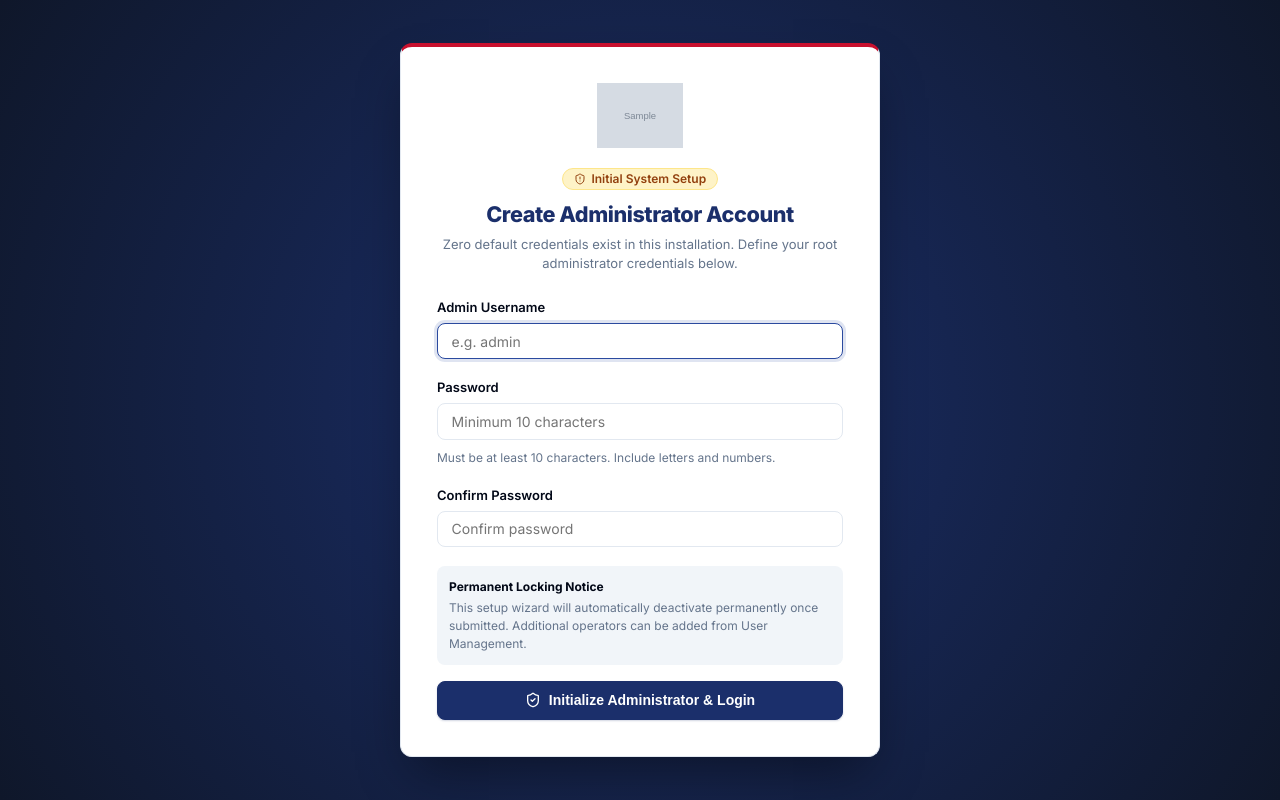
After one commit to akheels-web/ai-support-agent, a FastAPI app: template dashboard/templates/setup.html in a window 1280 px wide. The commit adds this page. Run offline with FastAPI, Linux system fonts and the light colour scheme; the template is opened without the code that fills it: most values are stand-ins (such as "Sample title", 1, 10 or a date in 2020); grey boxes marked "Sample" are stand-in pictures; parts of the project's set-up code (start-up, migrations or seed data) failed here and were passed over.

Commit message:
feat: add web dashboard, configuration management, database client, and deployment documentation

```diff
--- a/dashboard/app.py
+++ b/dashboard/app.py
@@ -1,6 +1,7 @@
 import os
 import csv
 import io
+import re
 import hmac
 import time
 import sqlite3
@@ -17,7 +18,10 @@ from fastapi.responses import HTMLResponse, RedirectResponse, FileResponse, JSON
 from fastapi.staticfiles import StaticFiles
 from fastapi.templating import Jinja2Templates
 
-from app.config import validate_dashboard_config, DASHBOARD_SECRET, DASHBOARD_COOKIE_SECURE
+from app.config import (
+    validate_dashboard_config, DASHBOARD_SECRET, DASHBOARD_COOKIE_SECURE,
+    DASHBOARD_HOST, DASHBOARD_PORT, INITIAL_ADMIN_PASSWORD
+)
 from app.security_guard import check_rate_limit, log_security_event, reset_rate_limit, init_security_db
 import app.db as app_db
 
@@ -47,6 +51,29 @@ Path(TEMPLATES_DIR).mkdir(parents=True, exist_ok=True)
 app.mount("/brand-assets", StaticFiles(directory=BRAND_ASSETS_DIR), name="brand-assets")
 app.mount("/static", StaticFiles(directory=STATIC_DIR), name="static")
 templates = Jinja2Templates(directory=TEMPLATES_DIR)
+
+
+# -----------------------------------------------------------------------------
+# Enterprise Security Headers Middleware
+# -----------------------------------------------------------------------------
+
+@app.middleware("http")
+async def security_headers_middleware(request: Request, call_next):
+    response = await call_next(request)
+    response.headers["X-Frame-Options"] = "DENY"
+    response.headers["X-Content-Type-Options"] = "nosniff"
+    response.headers["Referrer-Policy"] = "strict-origin-when-cross-origin"
+    response.headers["Permissions-Policy"] = "microphone=(self), camera=(), geolocation=()"
+    response.headers["Content-Security-Policy"] = (
+        "default-src 'self'; "
+        "script-src 'self' 'unsafe-inline' https://unpkg.com https://cdn.jsdelivr.net https://cdnjs.cloudflare.com; "
+        "style-src 'self' 'unsafe-inline' https://fonts.googleapis.com; "
+        "font-src 'self' https://fonts.gstatic.com; "
+        "img-src 'self' data: /brand-assets/; "
+        "media-src 'self'; "
+        "connect-src 'self';"
+    )
+    return response
 
 
 # -----------------------------------------------------------------------------
@@ -132,6 +159,16 @@ def delete_session(token):
     conn.close()
 
 
+def invalidate_user_sessions(username):
+    """Terminates all active sessions for a user (e.g. on password change/reset)."""
+    if not username:
+        return
+    conn = db()
+    conn.execute("DELETE FROM sessions WHERE username=?", (username,))
+    conn.commit()
+    conn.close()
+
+
 def cleanup_expired_sessions():
     now = int(time.time())
     conn = db()
@@ -160,8 +197,18 @@ def validate_csrf(request: Request, submitted_token):
 
 
 # -----------------------------------------------------------------------------
-# Auth helpers
+# Auth & First-Run Setup helpers
 # -----------------------------------------------------------------------------
+
+def has_admin_user() -> bool:
+    try:
+        conn = db()
+        row = conn.execute("SELECT COUNT(*) c FROM users WHERE role='admin' AND active=1").fetchone()
+        conn.close()
+        return (row["c"] if row else 0) > 0
+    except Exception:
+        return False
+
 
 def current_user(request: Request):
     token = request.cookies.get(COOKIE_NAME)
@@ -182,6 +229,8 @@ def current_user(request: Request):
 
 
 def require_user(request: Request):
+    if not has_admin_user():
+        raise HTTPException(status_code=302, headers={"Location": "/setup"})
     user = current_user(request)
     if not user:
         raise HTTPException(status_code=302, headers={"Location": "/login"})
@@ -233,8 +282,36 @@ def save_setting(conn, key, value):
 
 
 # -----------------------------------------------------------------------------
-# Display & Telemetry formatting helpers
+# Retention & Telemetry formatting helpers
 # -----------------------------------------------------------------------------
+
+def enforce_recording_retention():
+    """Prunes recording files older than recording_retention_days."""
+    try:
+        days_str = get_setting("recording_retention_days", "30")
+        days = int(days_str) if days_str.isdigit() else 30
+        if days <= 0:
+            return 0
+        cutoff = time.time() - (days * 86400)
+        base = Path(RECORDING_DIR)
+        if not base.exists():
+            return 0
+
+        deleted_count = 0
+        for f in base.glob("*.wav"):
+            try:
+                if f.stat().st_mtime < cutoff:
+                    f.unlink()
+                    deleted_count += 1
+            except Exception:
+                pass
+
+        if deleted_count > 0:
+            audit("system", "retention_prune", "recording", f"pruned {deleted_count} files older than {days} days")
+        return deleted_count
+    except Exception:
+        return 0
+
 
 def human_time(ts):
     if not ts:
@@ -379,29 +456,23 @@ def render_template(request: Request, template_name: str, context: dict = None,
 
 
 # -----------------------------------------------------------------------------
-# Database Initialization
+# Database Initialization (Zero Default Passwords)
 # -----------------------------------------------------------------------------
 
 def init_db():
     app_db.init_all_tables()
     conn = db()
 
-    default_users = [
-        ("admin", "admin123", "admin"),
-        ("user", "user123", "user"),
-        ("reviewer", "reviewer123", "quality_reviewer"),
-    ]
-
-    for username, password, role in default_users:
-        exists = conn.execute("SELECT id FROM users WHERE username=?", (username,)).fetchone()
-        if not exists:
-            conn.execute(
-                """
-                INSERT INTO users(username, password_hash, role, active, created_at)
-                VALUES (?, ?, ?, 1, ?)
-                """,
-                (username, hash_password(password), role, int(time.time())),
-            )
+    # Zero hardcoded default passwords.
+    # Check if INITIAL_ADMIN_PASSWORD is provided via environment (optional bootstrap)
+    if INITIAL_ADMIN_PASSWORD and not has_admin_user():
+        conn.execute(
+            """
+            INSERT INTO users(username, password_hash, role, active, created_at)
+            VALUES (?, ?, 'admin', 1, ?)
+            """,
+            ("admin", hash_password(INITIAL_ADMIN_PASSWORD), int(time.time())),
+        )
 
     default_settings = {
         "organization_name": "National Finance Oman",
@@ -429,6 +500,95 @@ def init_db():
 def startup():
     init_db()
     cleanup_expired_sessions()
+    enforce_recording_retention()
+
+
+# -----------------------------------------------------------------------------
+# First-Run Setup Wizard Routes
+# -----------------------------------------------------------------------------
+
+@app.get("/setup", response_class=HTMLResponse)
+def setup_page(request: Request):
+    if has_admin_user():
+        return RedirectResponse("/login", status_code=302)
+    return render_template(request, "setup.html", {"title": "Administrator Setup"})
+
+
+@app.post("/setup", response_class=HTMLResponse)
+def setup_admin(
+    request: Request,
+    username: str = Form(...),
+    password: str = Form(...),
+    confirm_password: str = Form(...),
+    csrf_token: str = Form(...),
+):
+    validate_csrf(request, csrf_token)
+    client_ip = request.client.host if request.client else "127.0.0.1"
+
+    if has_admin_user():
+        raise HTTPException(status_code=403, detail="Administrator setup is already completed and locked.")
+
+    if not check_rate_limit(f"setup_admin:{client_ip}", max_attempts=5, window_seconds=600):
+        return render_template(
+            request, "setup.html",
+            {"error": "Too many setup attempts. Please wait 10 minutes.", "title": "Administrator Setup"},
+            status_code=429
+        )
+
+    username = username.strip()
+    if len(username) < 3 or not re.match(r"^[a-zA-Z0-9_.-]+$", username):
+        return render_template(
+            request, "setup.html",
+            {"error": "Username must be at least 3 characters and alphanumeric.", "title": "Administrator Setup"},
+            status_code=400
+        )
+
+    if password != confirm_password:
+        return render_template(
+            request, "setup.html",
+            {"error": "Passwords do not match.", "title": "Administrator Setup"},
+            status_code=400
+        )
+
+    if len(password) < 10:
+        return render_template(
+            request, "setup.html",
+            {"error": "Password must be at least 10 characters long.", "title": "Administrator Setup"},
+            status_code=400
+        )
+
+    if not any(c.isdigit() or not c.isalnum() for c in password):
+        return render_template(
+            request, "setup.html",
+            {"error": "Password must contain at least one number or special symbol.", "title": "Administrator Setup"},
+            status_code=400
+        )
+
+    conn = db()
+    conn.execute(
+        """
+        INSERT INTO users(username, password_hash, role, active, created_at)
+        VALUES (?, ?, 'admin', 1, ?)
+        """,
+        (username, hash_password(password), int(time.time())),
+    )
+    conn.commit()
+    conn.close()
+
+    audit(username, "bootstrap_initial_admin", "user", username)
+    log_security_event("initial_admin_setup_success", client_ip, f"username={username}")
+
+    token = create_session(username)
+    response = RedirectResponse("/dashboard", status_code=302)
+    response.set_cookie(
+        COOKIE_NAME,
+        token,
+        httponly=True,
+        secure=DASHBOARD_COOKIE_SECURE,
+        samesite="strict",
+        max_age=SESSION_TTL_SECONDS,
+    )
+    return response
 
 
 # -----------------------------------------------------------------------------
@@ -437,6 +597,8 @@ def startup():
 
 @app.get("/", response_class=HTMLResponse)
 def home(request: Request):
+    if not has_admin_user():
+        return RedirectResponse("/setup", status_code=302)
     user = current_user(request)
     if not user:
         return RedirectResponse("/login", status_code=302)
@@ -447,6 +609,8 @@ def home(request: Request):
 
 @app.get("/login", response_class=HTMLResponse)
 def login_page(request: Request):
+    if not has_admin_user():
+        return RedirectResponse("/setup", status_code=302)
     if current_user(request):
         return RedirectResponse("/dashboard", status_code=302)
     return render_template(request, "login.html", {"title": "Login"})
@@ -517,7 +681,7 @@ def logout(request: Request):
 
 
 # -----------------------------------------------------------------------------
-# REST API Endpoints (For Charts, Live Auto-Refresh, and Call Drawers)
+# REST API Endpoints
 # -----------------------------------------------------------------------------
 
 @app.get("/api/dashboard/stats")
@@ -578,7 +742,6 @@ def api_dashboard_chart_data(request: Request):
     one_day_ago = now - 86400
 
     conn = db()
-    # Fetch call history for the last 24h
     rows = conn.execute(
         """
         SELECT start_time, status, ai_deflected, resolution_type, tier, transferred, ticket_created
@@ -589,7 +752,6 @@ def api_dashboard_chart_data(request: Request):
         (one_day_ago,),
     ).fetchall()
 
-    # Breakdown overall
     deflected_count = conn.execute("SELECT COUNT(*) c FROM calls WHERE ai_deflected=1 OR resolution_type='AI_Resolved'").fetchone()["c"]
     transferred_l1 = conn.execute("SELECT COUNT(*) c FROM calls WHERE transferred=1 AND tier NOT IN ('P0_EXECUTIVE','P1_VIP','CRITICAL')").fetchone()["c"]
     transferred_vip = conn.execute("SELECT COUNT(*) c FROM calls WHERE transferred=1 AND tier IN ('P0_EXECUTIVE','P1_VIP')").fetchone()["c"]
@@ -597,7 +759,6 @@ def api_dashboard_chart_data(request: Request):
     tickets_count = conn.execute("SELECT COUNT(*) c FROM calls WHERE ticket_created=1").fetchone()["c"]
     conn.close()
 
-    # Generate 12 2-hour buckets for last 24h trend
     labels = []
     bucket_total = [0] * 12
     bucket_deflected = [0] * 12
@@ -878,6 +1039,7 @@ def failed_calls_page(request: Request):
 @app.get("/recordings", response_class=HTMLResponse)
 def recordings(request: Request):
     user = require_roles(request, ["admin", "quality_reviewer"])
+    enforce_recording_retention()
     files = recording_files()
 
     return render_template(
@@ -943,10 +1105,10 @@ def health_page(request: Request):
 
     health_info = {
         "bridge_ok": bridge_ok,
-        "bridge_status": bridge_status,
-        "asterisk_status": asterisk_status,
-        "dashboard_status": dashboard_status,
-        "frappe_url": frappe_url,
+        "bridge_status": "Operational" if (bridge_status == "active" or bridge_ok) else "Degraded",
+        "asterisk_status": "Operational" if asterisk_status == "active" else "Degraded",
+        "dashboard_status": "Operational",
+        "frappe_url": "Configured IT Helpdesk",
         "frappe_ok": frappe_ok,
         "openai_key_configured": openai_key_configured,
     }
@@ -1038,7 +1200,7 @@ async def save_settings(request: Request):
 
 
 # -----------------------------------------------------------------------------
-# Change Password
+# Change Password (With Full Session Invalidation)
 # -----------------------------------------------------------------------------
 
 @app.get("/change-password", response_class=HTMLResponse)
@@ -1064,6 +1226,14 @@ def change_password(
 ):
     validate_csrf(request, csrf_token)
     user = require_user(request)
+    client_ip = request.client.host if request.client else "127.0.0.1"
+
+    if not check_rate_limit(f"change_pwd:{client_ip}", max_attempts=5, window_seconds=300):
+        return render_template(
+            request, "change_password.html",
+            {"error": "Too many password attempts. Please wait 5 minutes.", "title": "Change Password", "user": user},
+            status_code=429
+        )
 
     if new_password != confirm_password:
         return render_template(
@@ -1071,13 +1241,14 @@ def change_password(
             {"error": "New passwords do not match.", "title": "Change Password", "user": user},
             status_code=400
         )
-    if len(new_password) < 8:
+    if len(new_password) < 10:
         return render_template(
             request, "change_password.html",
-            {"error": "New password must be at least 8 characters.", "title": "Change Password", "user": user},
+            {"error": "New password must be at least 10 characters.", "title": "Change Password", "user": user},
             status_code=400
         )
     if not verify_password(current_password, user["password_hash"]):
+        log_security_event("change_password_failed", client_ip, f"username={user['username']}")
         return render_template(
             request, "change_password.html",
             {"error": "Current password is incorrect.", "title": "Change Password", "user": user},
@@ -1085,15 +1256,31 @@ def change_password(
         )
 
     conn = db()
+    # Invalidate all existing sessions for this user (terminating old stolen/stale sessions)
+    conn.execute("DELETE FROM sessions WHERE username=?", (user["username"],))
     conn.execute("UPDATE users SET password_hash=? WHERE id=?", (hash_password(new_password), user["id"]))
     conn.commit()
     conn.close()
+
     audit(user["username"], "change_password", "user", str(user["id"]))
-    return RedirectResponse("/dashboard", status_code=302)
+    log_security_event("change_password_success", client_ip, f"username={user['username']}")
+
+    # Grant fresh session token to the current browser
+    new_token = create_session(user["username"])
+    response = RedirectResponse("/dashboard", status_code=302)
+    response.set_cookie(
+        COOKIE_NAME,
+        new_token,
+        httponly=True,
+        secure=DASHBOARD_COOKIE_SECURE,
+        samesite="strict",
+        max_age=SESSION_TTL_SECONDS,
+    )
+    return response
 
 
 # -----------------------------------------------------------------------------
-# User Management
+# User Management (With Full Session Invalidation on Reset)
 # -----------------------------------------------------------------------------
 
 @app.get("/users", response_class=HTMLResponse)
@@ -1125,22 +1312,32 @@ def add_user(
 ):
     validate_csrf(request, csrf_token)
     admin = require_roles(request, ["admin"])
+    client_ip = request.client.host if request.client else "127.0.0.1"
+
+    if not check_rate_limit(f"add_user:{client_ip}", max_attempts=10, window_seconds=300):
+        raise HTTPException(status_code=429, detail="Too many user creation requests")
+
+    username = username.strip()
+    if not re.match(r"^[a-zA-Z0-9_.-]+$", username):
+        raise HTTPException(status_code=400, detail="Invalid username characters")
+
     if role not in ["admin", "user", "quality_reviewer"]:
         raise HTTPException(status_code=400, detail="Invalid role")
-    if len(password) < 8:
-        raise HTTPException(status_code=400, detail="Password must be at least 8 characters")
+    if len(password) < 10:
+        raise HTTPException(status_code=400, detail="Password must be at least 10 characters")
 
     conn = db()
     try:
         conn.execute(
             "INSERT INTO users(username, password_hash, role, active, created_at) VALUES (?, ?, ?, 1, ?)",
-            (username.strip(), hash_password(password), role, int(time.time())),
+            (username, hash_password(password), role, int(time.time())),
         )
         conn.commit()
     except (sqlite3.IntegrityError, Exception):
         conn.close()
         raise HTTPException(status_code=400, detail="Username already exists or database error")
     conn.close()
+
     audit(admin["username"], "add_user", "user", username)
     return RedirectResponse("/users", status_code=302)
 
@@ -1160,6 +1357,13 @@ def update_user(
     active_value = 1 if active == "1" else 0
     conn = db()
     conn.execute("UPDATE users SET role=?, active=? WHERE id=?", (role, active_value, user_id))
+
+    # If user is deactivated, immediately kill their active sessions
+    if active_value == 0:
+        target_user = conn.execute("SELECT username FROM users WHERE id=?", (user_id,)).fetchone()
+        if target_user:
+            conn.execute("DELETE FROM sessions WHERE username=?", (target_user["username"],))
+
     conn.commit()
     conn.close()
     audit(admin["username"], "update_user", "user", str(user_id))
@@ -1175,13 +1379,26 @@ def reset_user_password(
 ):
     validate_csrf(request, csrf_token)
     admin = require_roles(request, ["admin"])
-    if len(new_password) < 8:
-        raise HTTPException(status_code=400, detail="Password must be at least 8 characters")
+    client_ip = request.client.host if request.client else "127.0.0.1"
+
+    if not check_rate_limit(f"reset_pwd:{client_ip}", max_attempts=10, window_seconds=300):
+        raise HTTPException(status_code=429, detail="Too many reset password requests")
+
+    if len(new_password) < 10:
+        raise HTTPException(status_code=400, detail="Password must be at least 10 characters")
+
     conn = db()
+    target_user = conn.execute("SELECT username FROM users WHERE id=?", (user_id,)).fetchone()
+    if target_user:
+        # Invalidate all active sessions for this target user immediately
+        conn.execute("DELETE FROM sessions WHERE username=?", (target_user["username"],))
+
     conn.execute("UPDATE users SET password_hash=? WHERE id=?", (hash_password(new_password), user_id))
     conn.commit()
     conn.close()
+
     audit(admin["username"], "reset_password", "user", str(user_id))
+    log_security_event("admin_reset_user_password", client_ip, f"admin={admin['username']}, target_id={user_id}")
     return RedirectResponse("/users", status_code=302)
 
 
--- /dev/null
+++ b/dashboard/templates/setup.html
@@ -0,0 +1,100 @@
+<!DOCTYPE html>
+<html lang="en">
+<head>
+    <meta charset="UTF-8">
+    <title>First-Time Administrator Setup — National Finance AI Operations</title>
+    <meta name="viewport" content="width=device-width, initial-scale=1.0">
+    <link rel="stylesheet" href="/static/css/shadcn.css">
+    <script src="https://unpkg.com/lucide@latest"></script>
+    <style>
+        .setup-viewport {
+            min-height: 100vh;
+            display: flex;
+            align-items: center;
+            justify-content: center;
+            background: radial-gradient(circle at center, #1B2F6B 0%, #0F172A 100%);
+            padding: 1.5rem;
+            position: relative;
+        }
+        .setup-card {
+            max-width: 480px;
+            width: 100%;
+            background: hsl(var(--card));
+            border-radius: var(--radius);
+            box-shadow: 0 25px 50px -12px rgba(0, 0, 0, 0.45);
+            border: 1px solid hsl(var(--border));
+            border-top: 4px solid var(--nf-crimson);
+            padding: 2.25rem;
+            position: relative;
+            z-index: 10;
+        }
+        .setup-logo {
+            display: block;
+            max-width: 200px;
+            max-height: 65px;
+            margin: 0 auto 1.25rem;
+            object-fit: contain;
+        }
+    </style>
+</head>
+<body>
+    <div class="setup-viewport">
+        <div class="setup-card">
+            <img class="setup-logo" src="{{ nf_logo_url }}" alt="National Finance">
+
+            <div style="text-align: center; margin-bottom: 1.5rem;">
+                <div class="badge badge-warning" style="margin-bottom:0.5rem;">
+                    <i data-lucide="shield-alert"></i> Initial System Setup
+                </div>
+                <h2 style="font-size: 1.35rem; font-weight: 800; color: var(--nf-navy); letter-spacing: -0.02em;">Create Administrator Account</h2>
+                <p style="font-size: 0.8125rem; color: hsl(var(--muted-foreground)); margin-top: 0.25rem;">
+                    Zero default credentials exist in this installation. Define your root administrator credentials below.
+                </p>
+            </div>
+
+            {% if error %}
+            <div class="badge badge-destructive" style="width:100%; margin-bottom:1.25rem; padding:0.5rem; justify-content:center;">
+                {{ error }}
+            </div>
+            {% endif %}
+
+            <form method="post" action="/setup">
+                <input type="hidden" name="csrf_token" value="{{ csrf_token }}">
+
+                <div class="form-group">
+                    <label class="form-label">Admin Username</label>
+                    <input type="text" name="username" class="input" placeholder="e.g. admin" minlength="3" required autofocus>
+                </div>
+
+                <div class="form-group">
+                    <label class="form-label">Password</label>
+                    <input type="password" name="password" class="input" placeholder="Minimum 10 characters" minlength="10" required>
+                    <div style="font-size:0.75rem; color:hsl(var(--muted-foreground)); margin-top:0.25rem;">
+                        Must be at least 10 characters. Include letters and numbers.
+                    </div>
+                </div>
+
+                <div class="form-group">
+                    <label class="form-label">Confirm Password</label>
+                    <input type="password" name="confirm_password" class="input" placeholder="Confirm password" minlength="10" required>
+                </div>
+
+                <div style="background:hsl(var(--secondary)); border-radius:8px; padding:0.75rem; margin:1rem 0; font-size:0.75rem; color:hsl(var(--muted-foreground));">
+                    <div style="font-weight:700; color:hsl(var(--foreground)); margin-bottom:0.2rem;">Permanent Locking Notice</div>
+                    This setup wizard will automatically deactivate permanently once submitted. Additional operators can be added from User Management.
+                </div>
+
+                <button type="submit" class="btn btn-primary" style="width: 100%; padding: 0.65rem;">
+                    <i data-lucide="shield-check"></i> Initialize Administrator & Login
+                </button>
+            </form>
+        </div>
+    </div>
+
+    <script>
+        document.addEventListener('DOMContentLoaded', () => {
+            if (window.lucide) lucide.createIcons();
+        });
+    </script>
+</body>
+</html>
```
Also changed, not shown: AGENTS.md (+8 -0 lines), TWO_VM_PRODUCTION_DEPLOYMENT_GUIDE.md (+6 -1 lines), app/config.py (+6 -3 lines), app/db.py (+6 -1 lines), dashboard/templates/health.html (+13 -13 lines), tests/test_dashboard_routes.py (+19 -0 lines).
